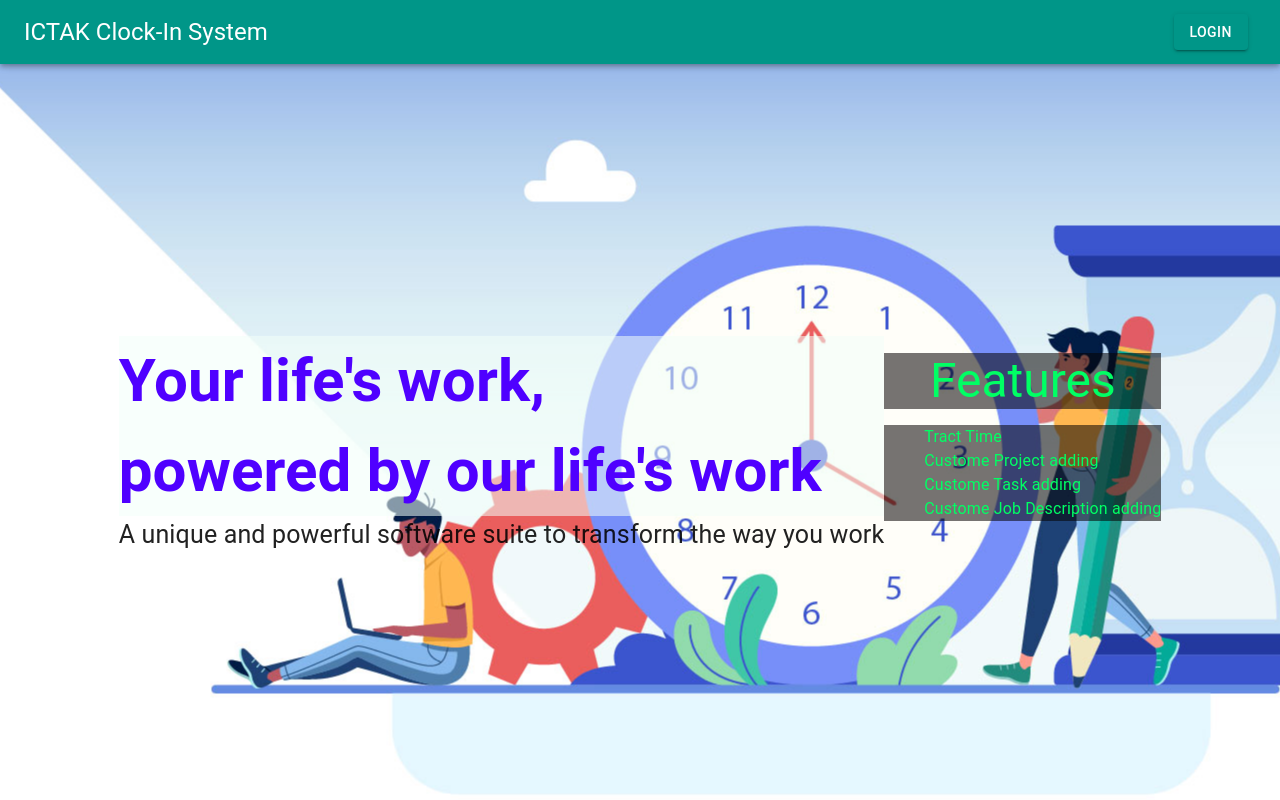
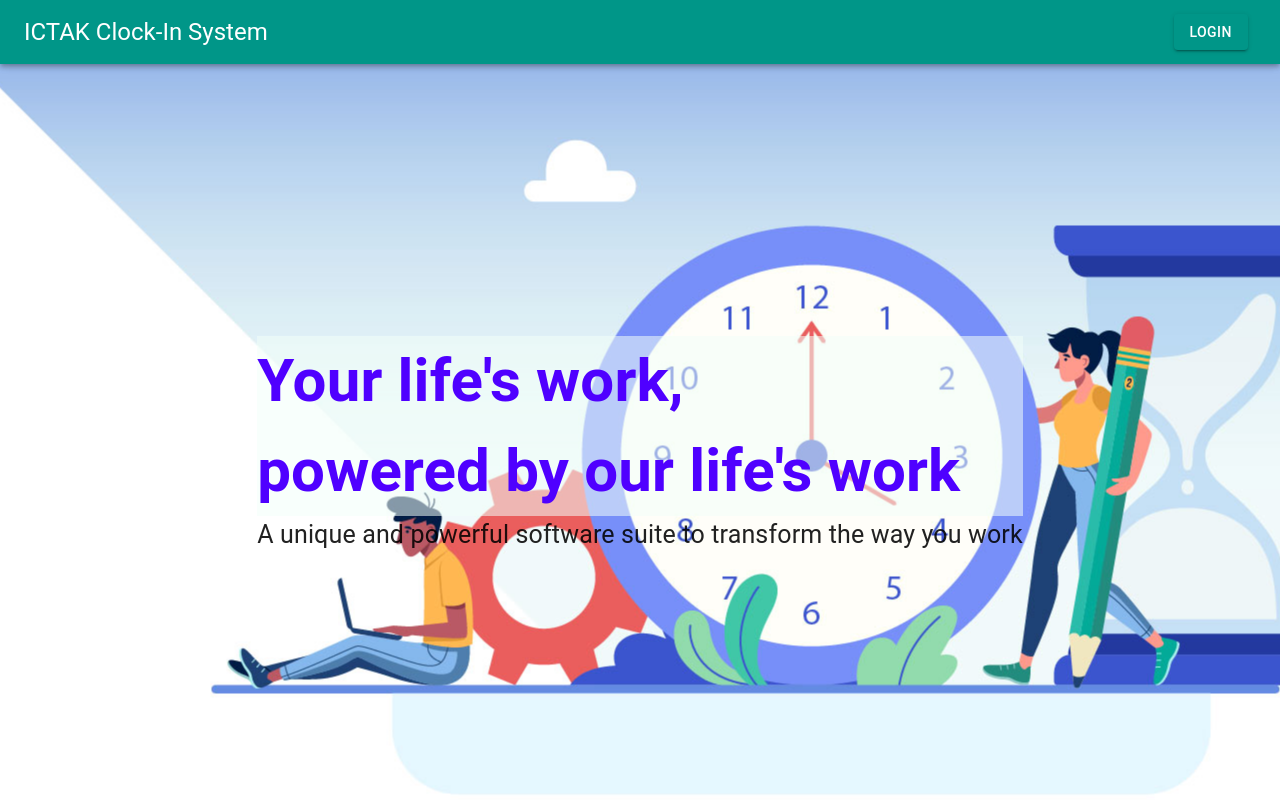
Before and after one commit to aswin0110/Clock-in-system-React, a React (Create React App) app in the folder frontend/: page / in a window 1280 px wide. Built offline with nearby package versions, Linux system fonts and the light colour scheme.

Commit message:
las home edit

```diff
--- a/frontend/src/components/Home.jsx
+++ b/frontend/src/components/Home.jsx
@@ -13,17 +13,7 @@ const Home = () => {
                 <Typography class='lContent'>A unique and powerful software suite to transform the way you work</Typography>
             </Grid>
 
-            <Grid item xs={4} class='right'>
 
-                  <Typography variant='h3'>Features</Typography>
-                        <ul style={{listStyleType:'none', textAlign: 'start'}}>
-                        <li>Tract Time</li>
-                        <li>Custome Project adding</li>
-                        <li>Custome Task adding</li>
-                        <li>Custome Job Description adding</li>
-                        </ul>
-
-            </Grid>
 
 
         </Grid>
```
